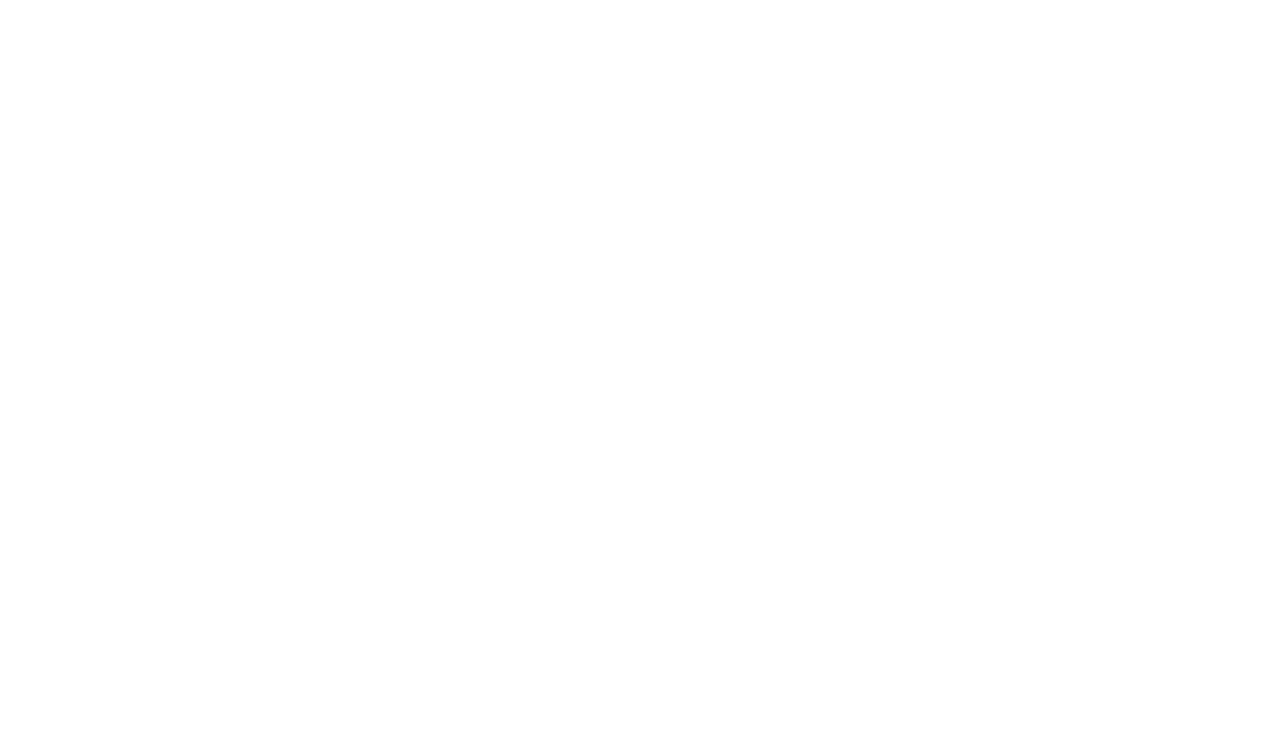
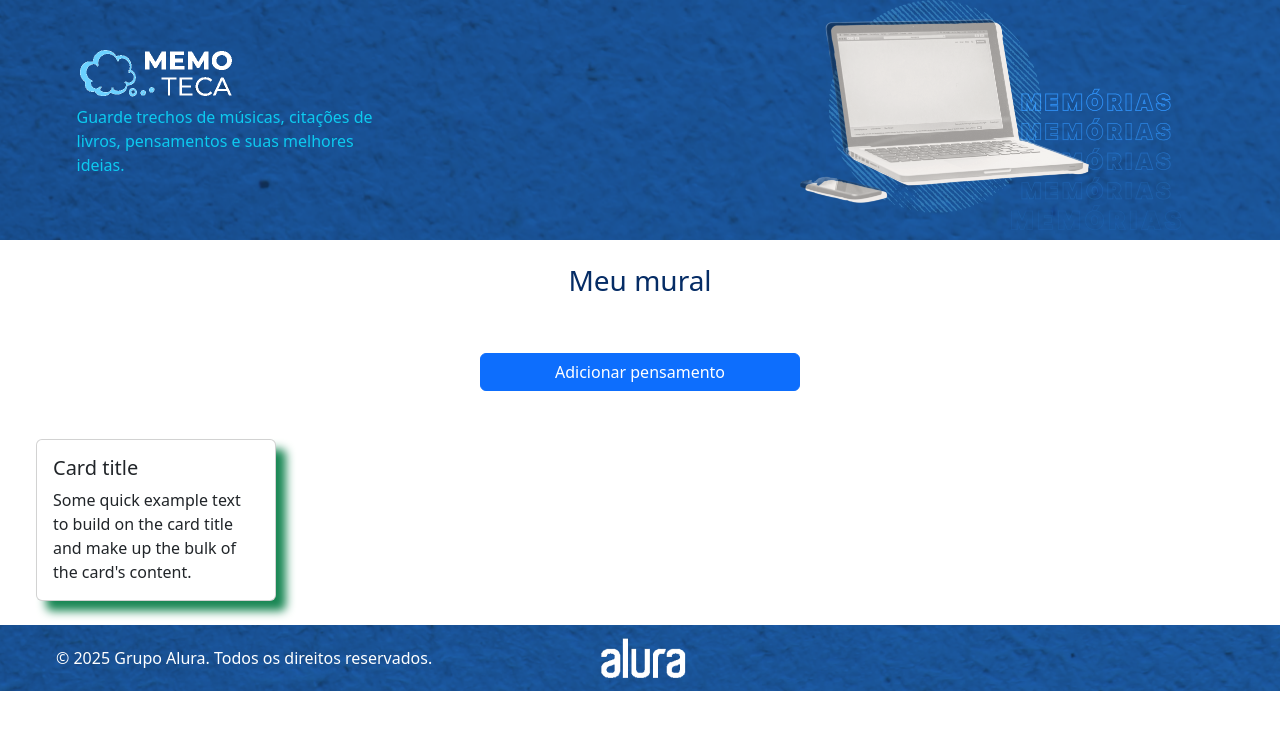
Before and after one commit to devellen/elogica-projeto-angular, an Angular app in the folder questao11/memoteca/: page /mural in a window 1280 px wide. Before the commit this address led to /. Shown: the top 730 px of the page. Built offline with nearby package versions, Linux system fonts and the light colour scheme.

Commit message:
feat: implementar rotas de redirecionamento

```diff
--- a/questao11/memoteca/src/app/app.component.ts
+++ b/questao11/memoteca/src/app/app.component.ts
@@ -7,7 +7,7 @@
 @Component({
   selector: 'app-root',
   standalone: true,
-  imports: [CommonModule, RouterOutlet, FormComponent, MuralComponent],
+  imports: [CommonModule, RouterOutlet],
   templateUrl: './app.component.html',
   styleUrl: './app.component.css'
 })
--- a/questao11/memoteca/src/app/app.routes.ts
+++ b/questao11/memoteca/src/app/app.routes.ts
@@ -1,3 +1,21 @@
 import { Routes } from '@angular/router';
+import { MuralComponent } from './pags/mural/mural.component';
+import { FormComponent } from './pags/form/form.component';
 
-export const routes: Routes = [];
+export const routes: Routes = [
+  {
+    //caminho da rota e qual componente vai ser renderizado
+    path: '', //index
+    redirectTo: '/mural',
+    pathMatch: 'full', //quando lida com caminhos vazios e redirecionamento, tem q vim essa prop
+  },
+
+  {
+    path: 'mural',
+    component: MuralComponent,
+  },
+  {
+    path: 'formulario',
+    component: FormComponent
+  }
+];
--- a/questao11/memoteca/src/index.html
+++ b/questao11/memoteca/src/index.html
@@ -6,6 +6,7 @@
   <base href="/">
   <meta name="viewport" content="width=device-width, initial-scale=1">
   <link href="https://cdn.jsdelivr.net/npm/bootstrap@5.3.5/dist/css/bootstrap.min.css" rel="stylesheet" integrity="sha384-SgOJa3DmI69IUzQ2PVdRZhwQ+dy64/BUtbMJw1MZ8t5HZApcHrRKUc4W0kG879m7" crossorigin="anonymous">
+  <link rel="stylesheet" href="https://cdn.jsdelivr.net/npm/bootstrap-icons@1.11.3/font/bootstrap-icons.min.css">
   <link rel="icon" type="image/x-icon" href="favicon.ico">
 </head>
 <body>
```
